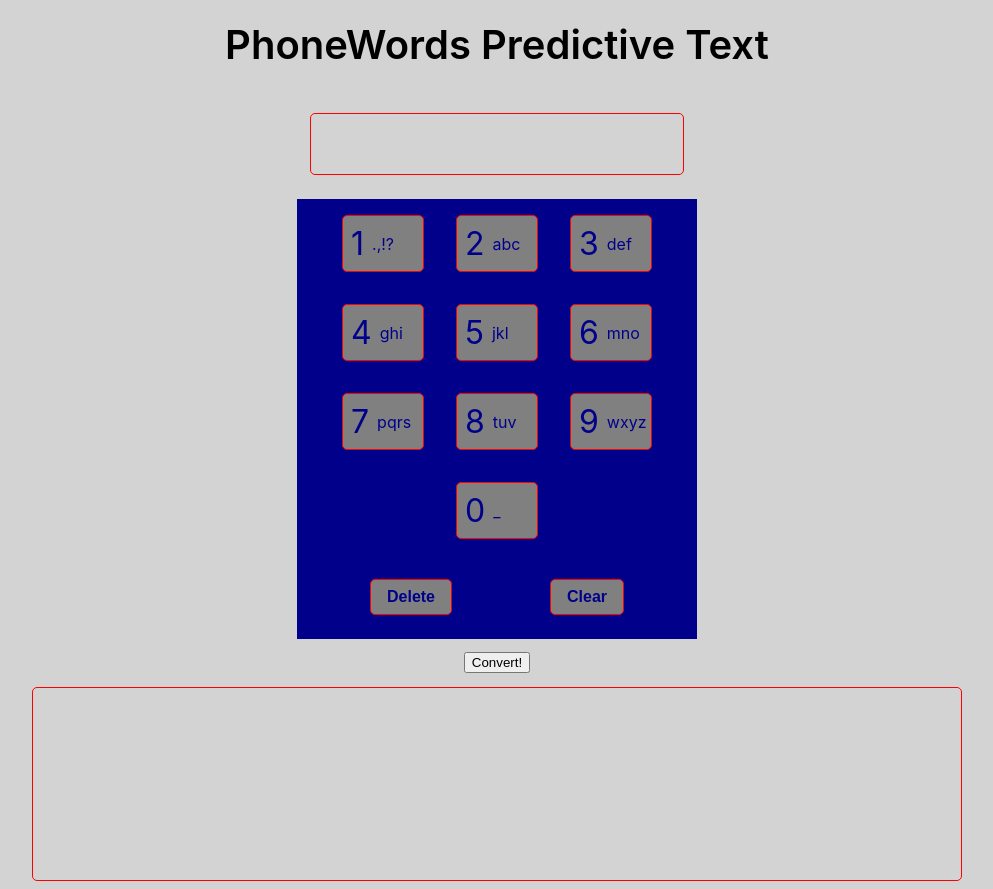
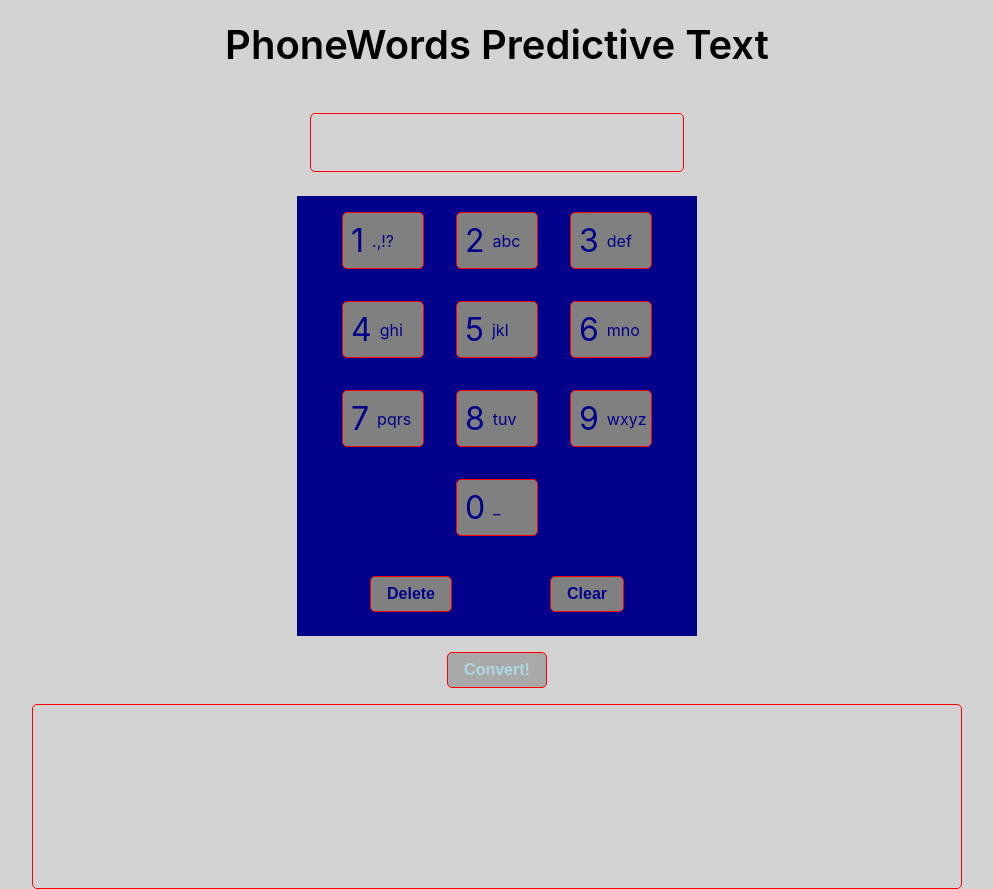
Before and after one commit to nisha0000/number-to-word-converter, a React (Create React App) app in the folder frontend/: page / in a window 1280 px wide. Shown: the whole page, without its empty margins (143-1136 px from the left). Built offline with nearby package versions, Linux system fonts and the light colour scheme; the HTML template or start-up script is replaced by a standard one.

Commit message:
add reducer tests, tidy

```diff
--- a/frontend/src/components/phone/keypad/styled.ts
+++ b/frontend/src/components/phone/keypad/styled.ts
@@ -58,4 +58,9 @@ export const StyledButton = styled.button`
   background-color: grey;
   color: darkblue;
   padding: 0.5em 1em;
+
+  &:hover {
+    cursor: pointer;
+    background-color: darkgrey;
+  }
 `;
--- a/frontend/src/components/phone/phone-presentation.tsx
+++ b/frontend/src/components/phone/phone-presentation.tsx
@@ -1,51 +1,8 @@
 import _ from "lodash";
 import React, { useState } from "react";
-import styled from "styled-components";
 import { Keypad } from "./keypad/keypad";
+import { StyledConvertButton, StyledNumberDisplay, StyledResults, StyledWrapper } from "./styled";
 
-const StyledWrapper = styled.div`
-  height: 100%;
-  display: flex;
-  flex-direction: column;
-  width: 100%;
-  align-items: center;
-`;
-
-const StyledNumberDisplay = styled.div`
-  display: flex;
-  height: 2em;
-  width: 15em;
-  border: 1px solid red;
-  border-radius: 5px;
-  margin: 1em 0;
-  align-items: center;
-  justify-content: center;
-  font-size: 1.5em;
-  font-weight: 600;
-  overflow-x: auto;
-  overflow-y: hidden;
-  padding: 0.25em;
-`;
-
-
-const StyledResults = styled.div`
-  display: flex;
-  width: 70%;
-  border: 1px solid red;
-  height: 10em;
-  overflow-y: auto;
-  border-radius: 5px;
-  padding: 1em;
-`;
-
-export const StyledConvertButton = styled.button`
-  display: flex;
-  margin: 1em 0;
-
-  &:hover {
-    cursor: pointer;
-  }
-`;
 
 type Props = {
   stringOptions: string[];
@@ -83,7 +40,12 @@ export const PhonePresentation: React.FC<Props> = (props) => {
       clearDisplay={clearNumbers}
       addDigit={setNumbers}
     />
-    <StyledConvertButton onClick={(e) => { props.onConvert(numbersToConvert); }}>Convert!</StyledConvertButton>
+    <StyledConvertButton
+      onClick={(e) => { props.onConvert(numbersToConvert); }}
+      disabled={numbersToConvert.length === 0 }
+    >
+      Convert!
+    </StyledConvertButton>
     <StyledResults>{formatStringOptions(props.stringOptions)}</StyledResults>
   </StyledWrapper>)
 }
--- /dev/null
+++ b/frontend/src/components/phone/styled.ts
@@ -0,0 +1,53 @@
+import styled from "styled-components";
+
+export const StyledWrapper = styled.div`
+  height: 100%;
+  display: flex;
+  flex-direction: column;
+  width: 100%;
+  align-items: center;
+`;
+
+export const StyledNumberDisplay = styled.div`
+  display: flex;
+  height: 2em;
+  width: 15em;
+  border: 1px solid red;
+  border-radius: 5px;
+  margin: 1em 0;
+  align-items: center;
+  justify-content: center;
+  font-size: 1.5em;
+  font-weight: 600;
+  overflow-x: auto;
+  overflow-y: hidden;
+  padding: 0.25em;
+`;
+
+
+export const StyledResults = styled.div`
+  display: flex;
+  width: 70%;
+  border: 1px solid red;
+  height: 10em;
+  overflow-y: auto;
+  border-radius: 5px;
+  padding: 1em;
+`;
+
+export const StyledConvertButton = styled.button<{disabled: boolean}>`
+  display: flex;
+  margin: 1em 0;
+  padding: 0.5em 1em;
+  background-color: ${(props): string => (props.disabled ? "darkgrey" : "grey")};
+  border: 1px solid red;
+  border-radius: 5px;
+  color: ${(props): string => (props.disabled ? "lightblue" : "darkblue")};
+  font-size: 1rem;
+  font-weight: 600;
+
+  &:hover {
+    cursor: ${(props): string => (props.disabled ? "default" : "pointer")};
+    background-color: ${(props): string => (props.disabled ? "light-grey" : "darkgrey")};
+  }
+`;
--- a/frontend/src/features/phone/actions.ts
+++ b/frontend/src/features/phone/actions.ts
@@ -3,12 +3,9 @@ import { ThunkDispatch } from "../store/types";
 import { CONVERSION_SUCCESS } from "./action-types";
 
 
-
 export const convertNumbersToStringOptions = (numbers: string) => async (dispatch: ThunkDispatch): Promise<void> => {
-  console.log("inside action")
   try {
     const result = await convertNumbersToString(numbers);
-    console.log("result", result)
     dispatch({
       type: CONVERSION_SUCCESS,
       payload: { stringOptions: result.data.possibleWords }
```
Also changed, not shown: 1 other file (tests, documents, lock files or other folders).
